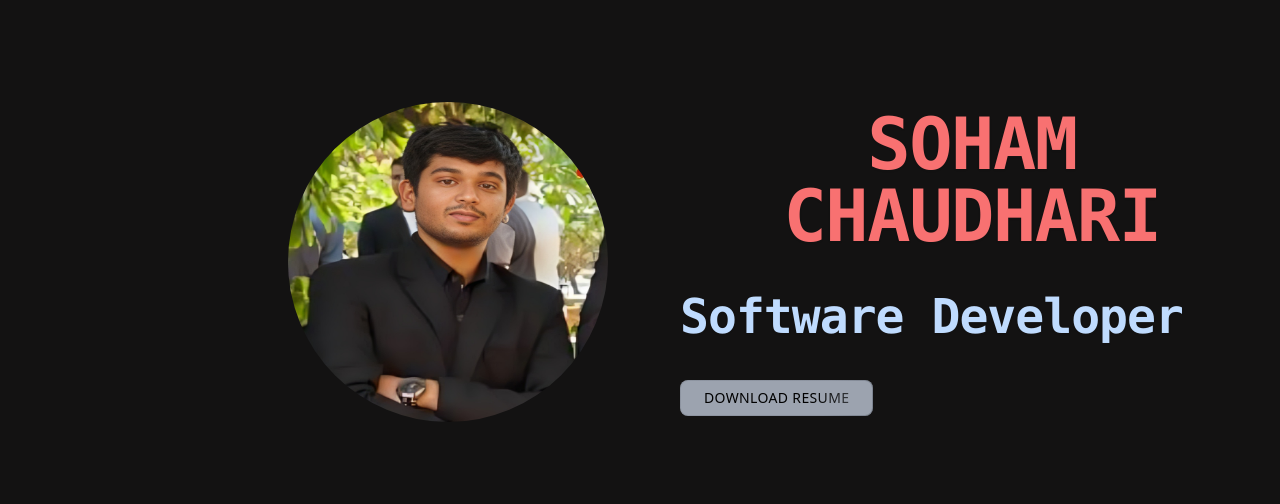
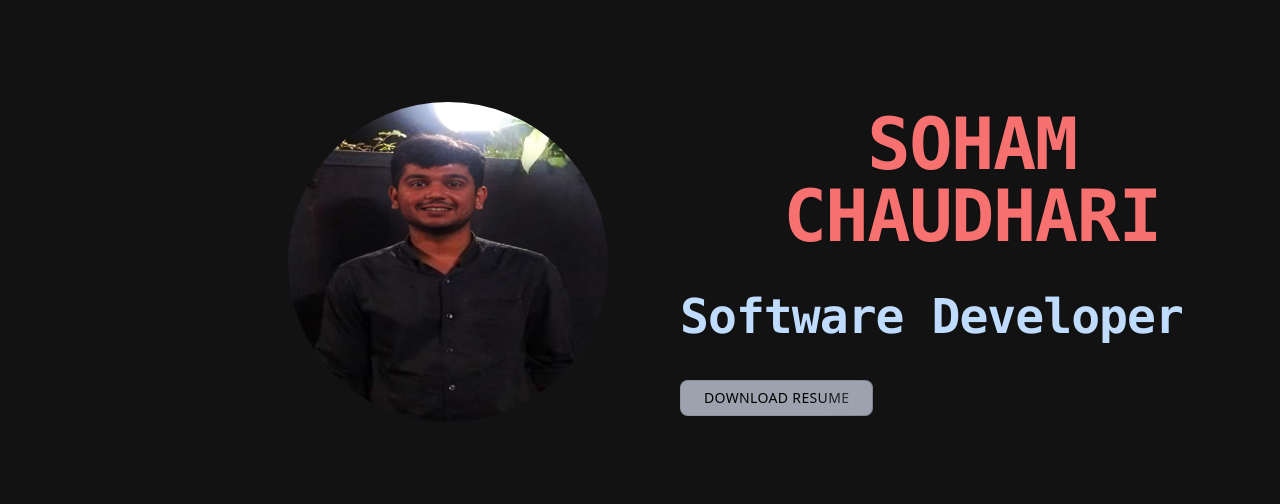
Before and after one commit to SohamChaudhari2004/Portfolio, a React (Vite) app: page /home in a window 1280 px wide. Shown: the part 220-724 px from the top of the page. Built offline with nearby package versions, Linux system fonts and the light colour scheme.

Commit message:
profile pic changed

```diff
--- a/src/components/Home.jsx
+++ b/src/components/Home.jsx
@@ -1,6 +1,7 @@
 import React from "react";
 import { motion } from "framer-motion";
 import profilePic from "../assets/profile.png";
+import Profile from "../assets/personalpic.png";
 import TypingAnimation from "./magicui/typing-animation";
 import ShinyButton from "./magicui/shiny-button";
 import AboutMe from "./About";
@@ -20,7 +21,7 @@ const Home = () => {
         <div className="flex items-center justify-center relative md:ml-60 mb-8 md:mb-0">
           <motion.img
             className="w-72 h-72 md:w-96 md:h-96 rounded-full p-4 md:p-8"
-          src={profilePic}
+            src={Profile}
             alt="Profile"
             initial={{ opacity: 0, scale: 0.8 }}
             animate={{ opacity: 1, scale: 1 }}
@@ -66,7 +67,7 @@ const Home = () => {
           </motion.div>
         </div>
       </div>
-      <AboutMe/>
+      <AboutMe />
     </div>
   );
 };
--- a/src/components/Projects.jsx
+++ b/src/components/Projects.jsx
@@ -1,5 +1,5 @@
 // Projects.jsx
-import React from 'react';
+
 import ProjectCard from './ProjectCard';
 import GeminiBg from '../assets/Gemini.png';
 import ChatWithPdfbg from '../assets/ChatWithPdf.png';
```
Also changed, not shown: src/assets/personalpic.png (added). Lines whose indentation alone changed are shown as unchanged.
